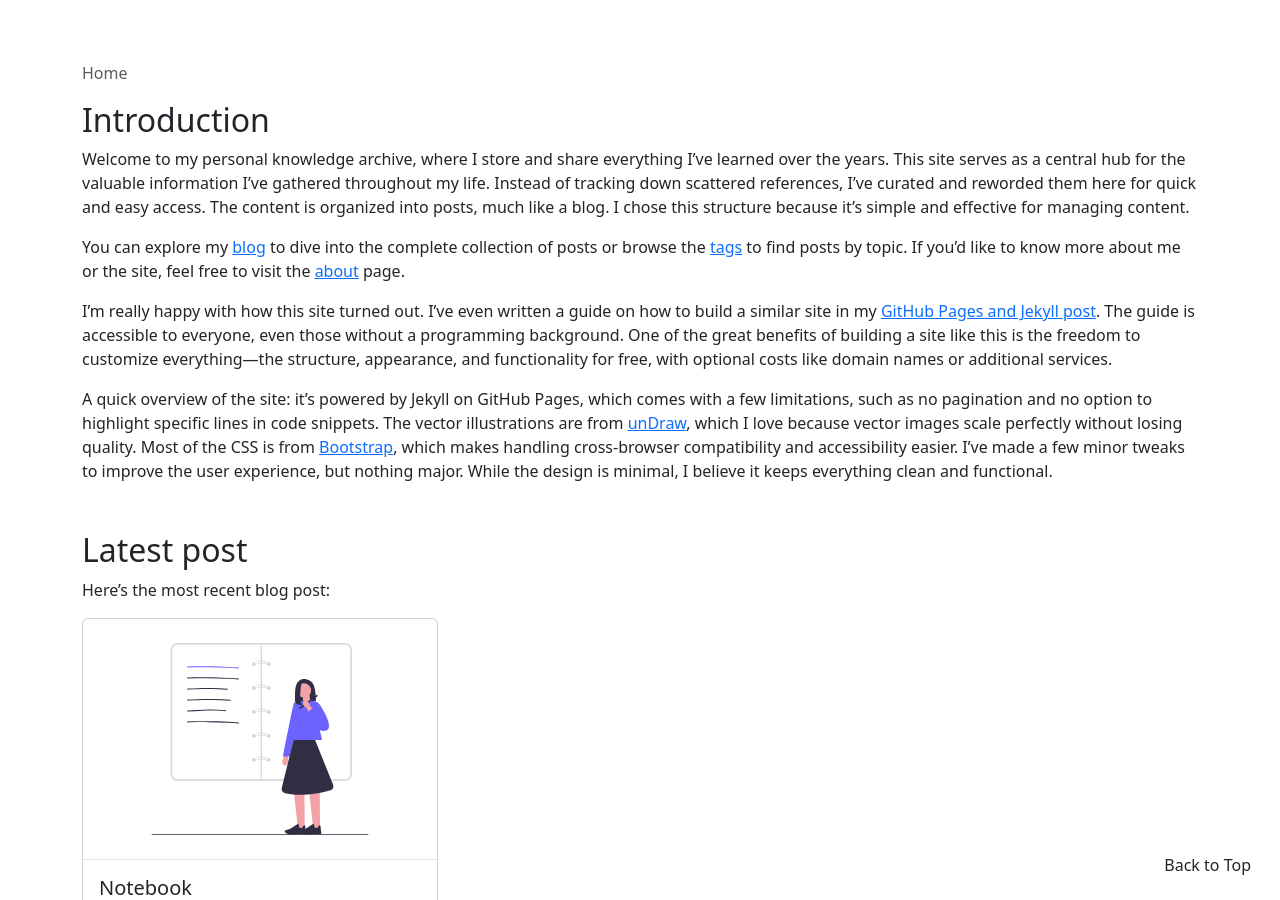
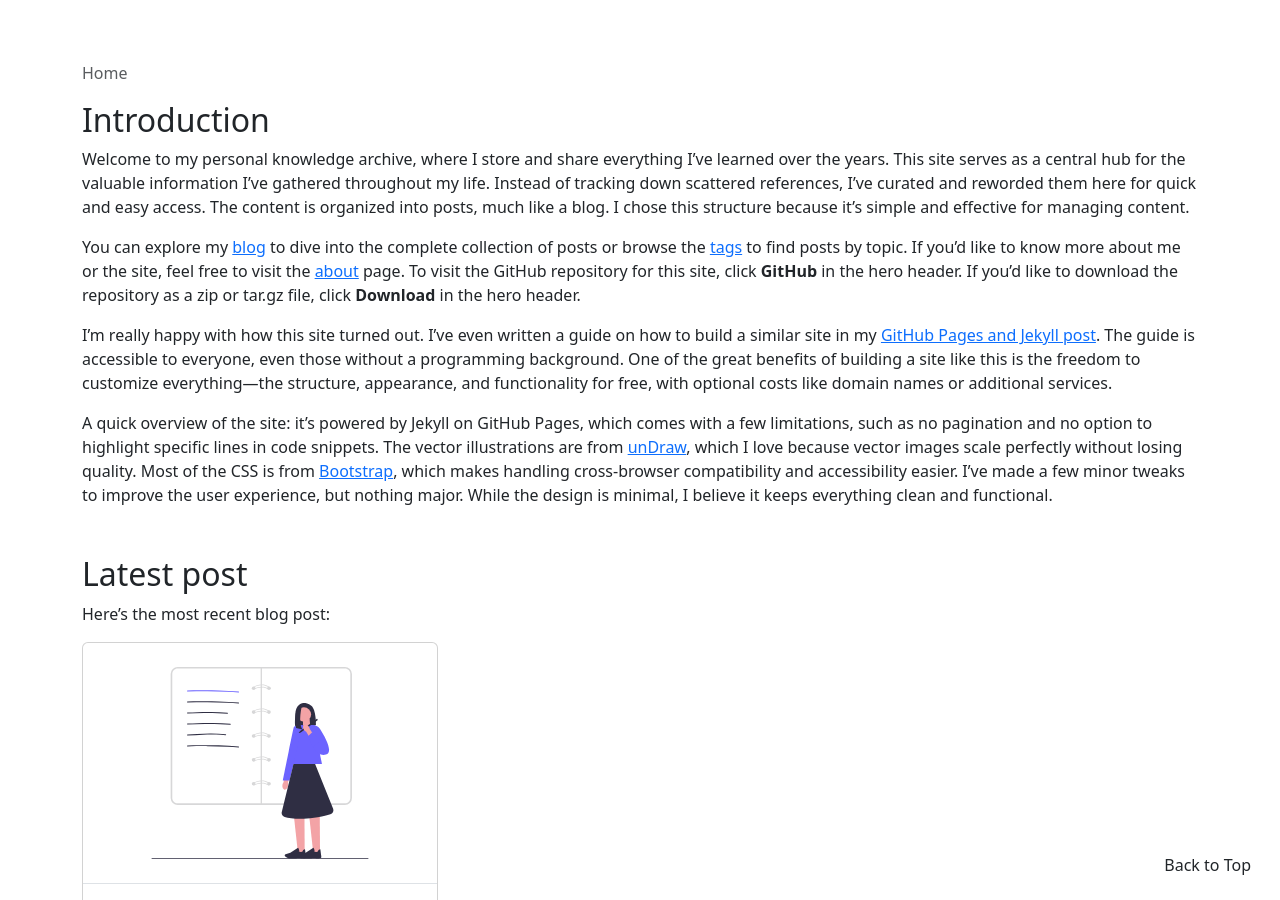
Before and after one commit to cliffordwilliam/my_archive, a Jekyll site: the page built from index.md, in a window 1280 px wide and 900 px high, scrolled down 520 px. Built offline with Jekyll 4.4.1, drawn with Linux system fonts in a browser that asks for light colours.

Commit message:
update content

```diff
--- a/index.md
+++ b/index.md
@@ -8,7 +8,7 @@ thumbnail: "undraw_undraw_undraw_undraw_undraw_website_o7n3_bucy_30uo_-1-_d6br_0
 
 Welcome to my personal knowledge archive, where I store and share everything I’ve learned over the years. This site serves as a central hub for the valuable information I’ve gathered throughout my life. Instead of tracking down scattered references, I’ve curated and reworded them here for quick and easy access. The content is organized into posts, much like a blog. I chose this structure because it’s simple and effective for managing content.
 
-You can explore my [blog]({{ site.baseurl }}{% link blog.md %}) to dive into the complete collection of posts or browse the [tags]({{ site.baseurl }}{% link tags.md %}) to find posts by topic. If you'd like to know more about me or the site, feel free to visit the [about]({{ site.baseurl }}{% link about.md %}) page.
+You can explore my [blog]({{ site.baseurl }}{% link blog.md %}) to dive into the complete collection of posts or browse the [tags]({{ site.baseurl }}{% link tags.md %}) to find posts by topic. If you'd like to know more about me or the site, feel free to visit the [about]({{ site.baseurl }}{% link about.md %}) page. To visit the GitHub repository for this site, click **GitHub** in the hero header. If you'd like to download the repository as a zip or tar.gz file, click **Download** in the hero header.
 
 I'm really happy with how this site turned out. I’ve even written a guide on how to build a similar site in my [GitHub Pages and Jekyll post]({{ site.baseurl }}{% post_url 2024-09-12-github-pages-and-jekyll %}). The guide is accessible to everyone, even those without a programming background. One of the great benefits of building a site like this is the freedom to customize everything—the structure, appearance, and functionality for free, with optional costs like domain names or additional services.
 
```
